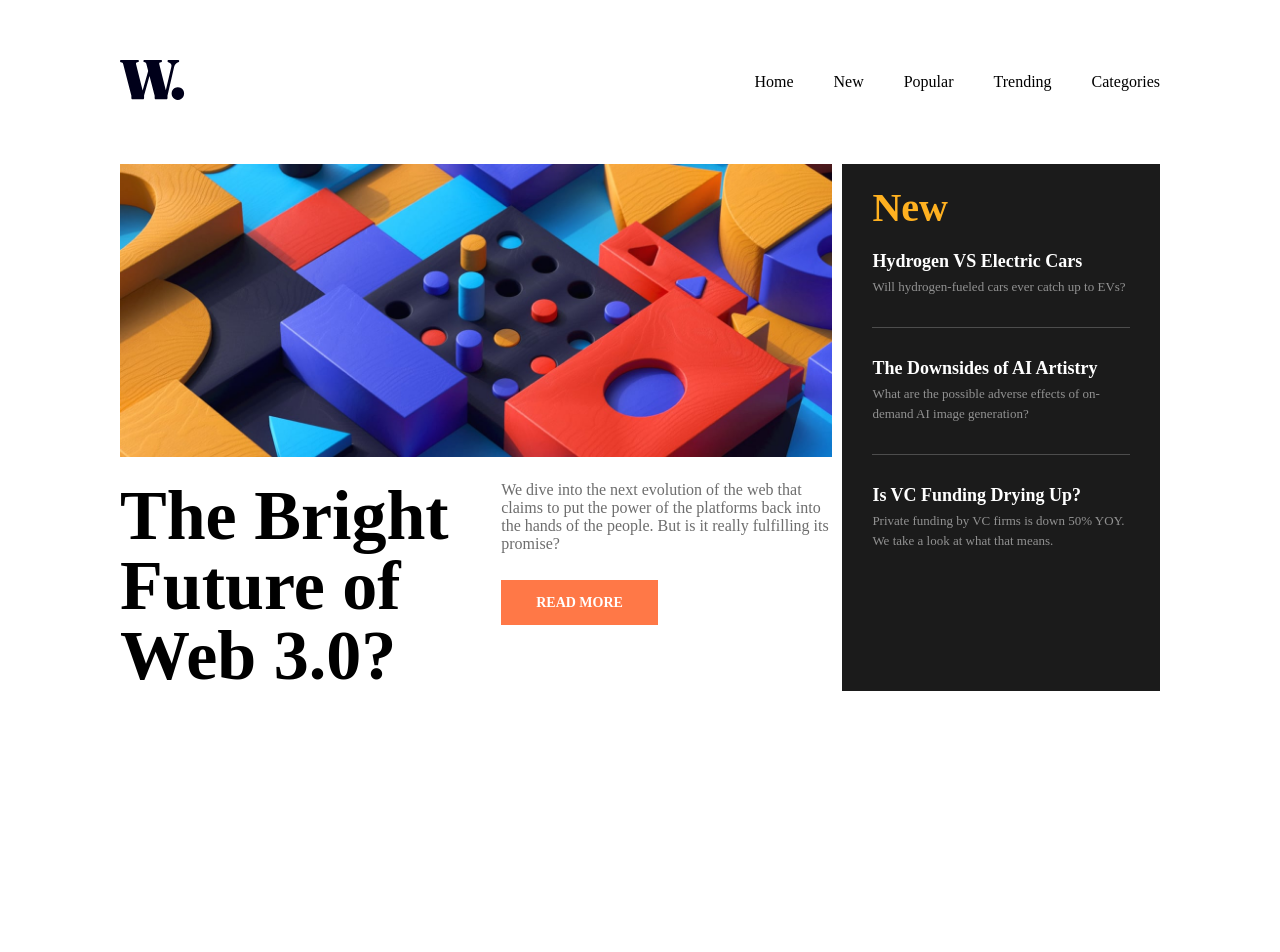
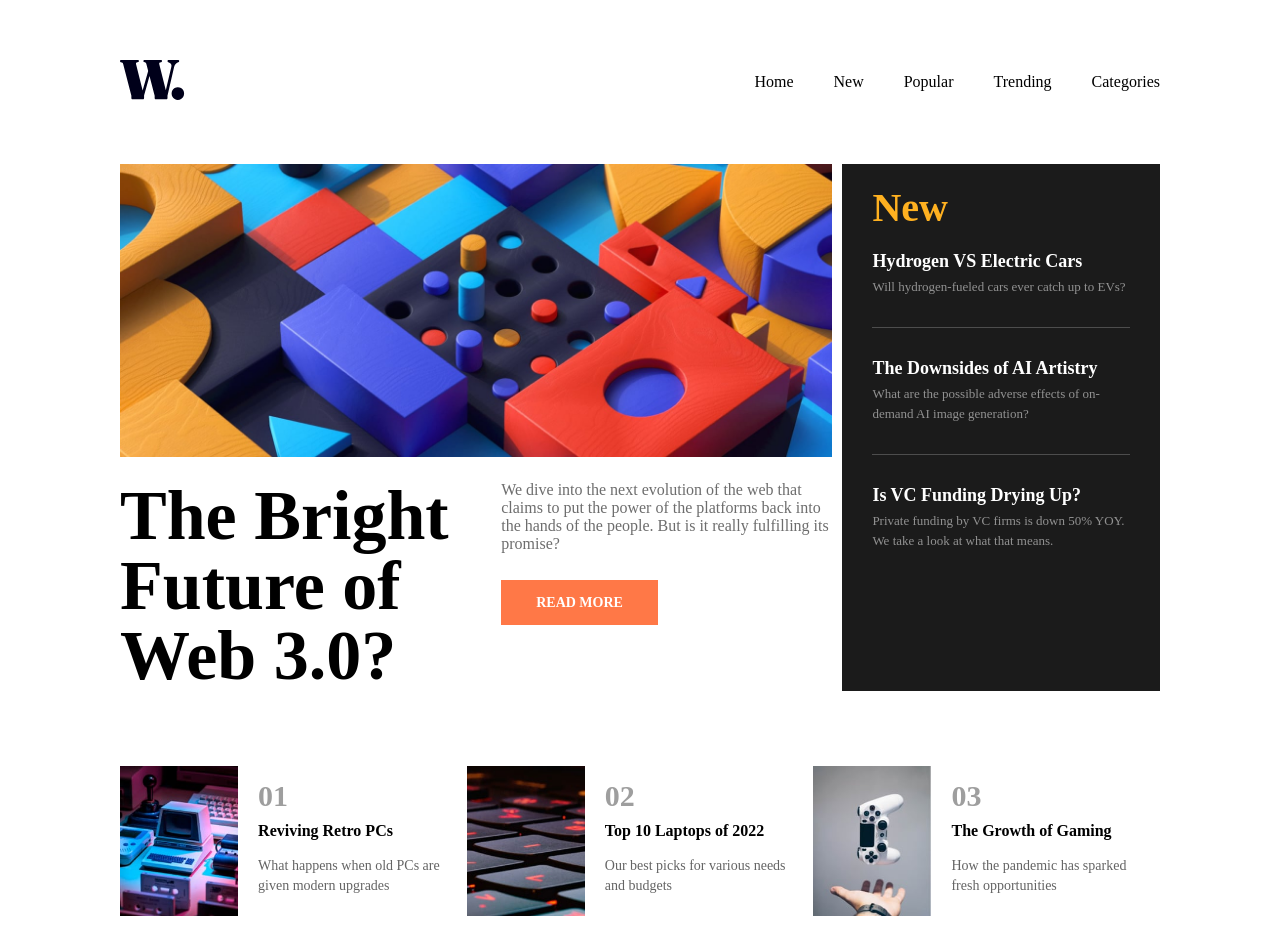
Before and after one commit to Abongile-web/News-Homepage---Frontend-Mentor-Challenge, a React (Vite) app: page / in a window 1280 px wide. Shown: the top 952 px of the page. Before the commit the page ends 800 px from the top, so only its background shows below. Built offline with nearby package versions, Linux system fonts and the light colour scheme.

Commit message:
card section content added

```diff
--- a/src/App.jsx
+++ b/src/App.jsx
@@ -1,11 +1,13 @@
 import Navbar from "./Components/Navbar/Navbar"
 import Hero from "./Components/Hero/Hero"
+import Cards from "./Components/Card Container/Cards"
 
 const App = () => {
   return (
     <>
         <Navbar />
         <Hero />
+        <Cards />
     </>
   )
 }
--- /dev/null
+++ b/src/Components/Card Container/Card.css
@@ -0,0 +1,37 @@
+
+.card {
+    display: flex;
+    align-items: center;
+    height: 300px;
+    width: 600px;
+}
+
+.card img {
+    height: 150px;
+}
+
+.text-block {
+    height: 100%;
+    display: flex;
+    justify-content: center;
+    flex-direction: column;
+    padding: 20px;
+    line-height: 20px;
+}
+
+.text-block h1 {
+    padding: 10px 0;
+    font-size: 30px;
+    color: rgb(158, 158, 158);
+}
+
+.text-block h3 {
+    padding: 5px 0;
+    font-size: 16px;
+}
+
+.text-block p {
+    padding: 10px 0;
+    font-size: 14px;
+    color: rgb(100, 100, 100);
+}
--- /dev/null
+++ b/src/Components/Card Container/Card.jsx
@@ -0,0 +1,23 @@
+import './Card.css'
+
+
+const Card = (props) => {
+
+    const number = props.number;
+    const title = props.title;
+    const text = props.text;
+    const image = props.image;
+
+  return (
+    <div className='card'>
+        <img src={image}></img>
+        <div className='text-block'>
+            <h1>{number}</h1>
+            <h3>{title}</h3>
+            <p>{text}</p>
+        </div>
+    </div>
+  )
+}
+
+export default Card
--- /dev/null
+++ b/src/Components/Card Container/Cards.css
@@ -0,0 +1,6 @@
+ .cards {
+    display: flex;
+    justify-content: center;
+    align-items: center;
+    margin: 0 120px;
+ }
--- /dev/null
+++ b/src/Components/Card Container/Cards.jsx
@@ -0,0 +1,19 @@
+import './Cards.css'
+import Card from './Card'
+import Image1 from '../../assets/images/image-retro-pcs.jpg'
+import Image2 from '../../assets/images/image-top-laptops.jpg'
+import Image3 from '../../assets/images/image-gaming-growth.jpg'
+
+const Cards = () => {
+  return (
+    <div className='cards'>
+        <Card number='01' title='Reviving Retro PCs' text='What happens when old PCs are given modern upgrades' image={Image1}/>
+
+        <Card number='02' title='Top 10 Laptops of 2022' text='Our best picks for various needs and budgets' image={Image2}/>
+
+        <Card number='03' title='The Growth of Gaming' text='How the pandemic has sparked fresh opportunities' image={Image3}/>
+    </div>
+  )
+}
+
+export default Cards
--- a/src/Components/Hero/Hero.css
+++ b/src/Components/Hero/Hero.css
@@ -1,7 +1,6 @@
 
 .hero {
     display: flex;
-    margin-bottom: 40px;
 }
 
 .left {
```
